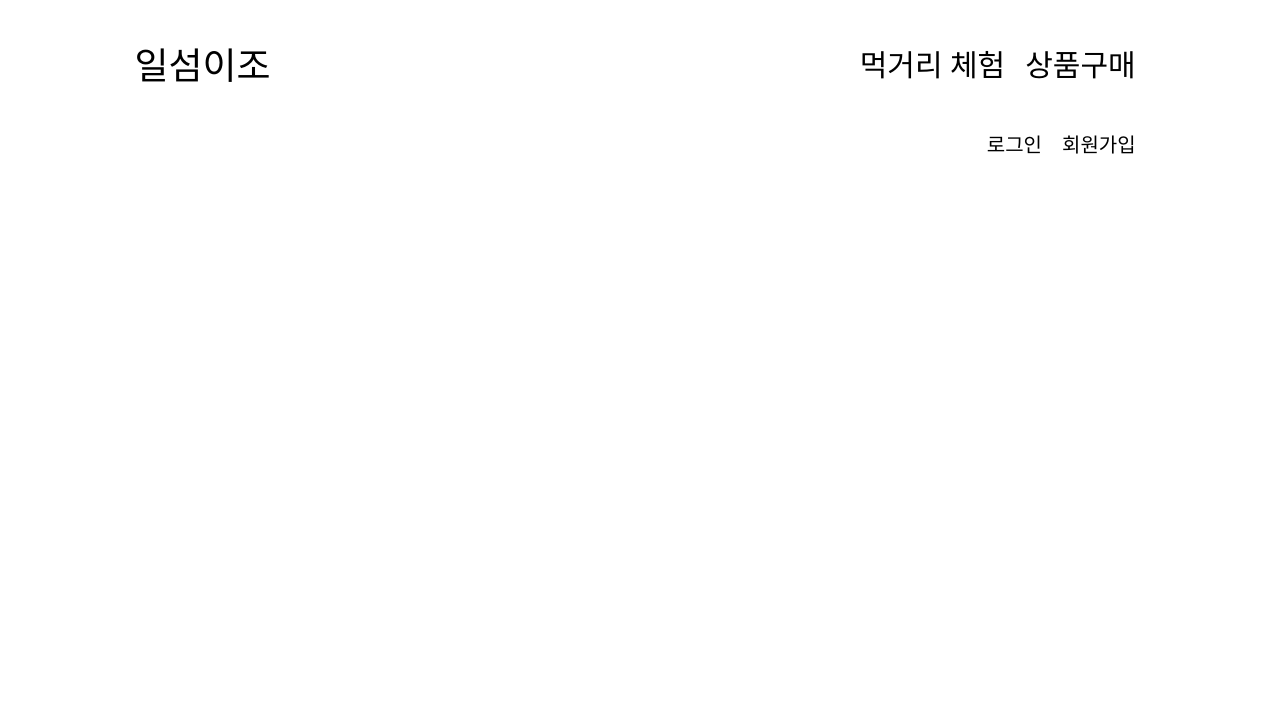
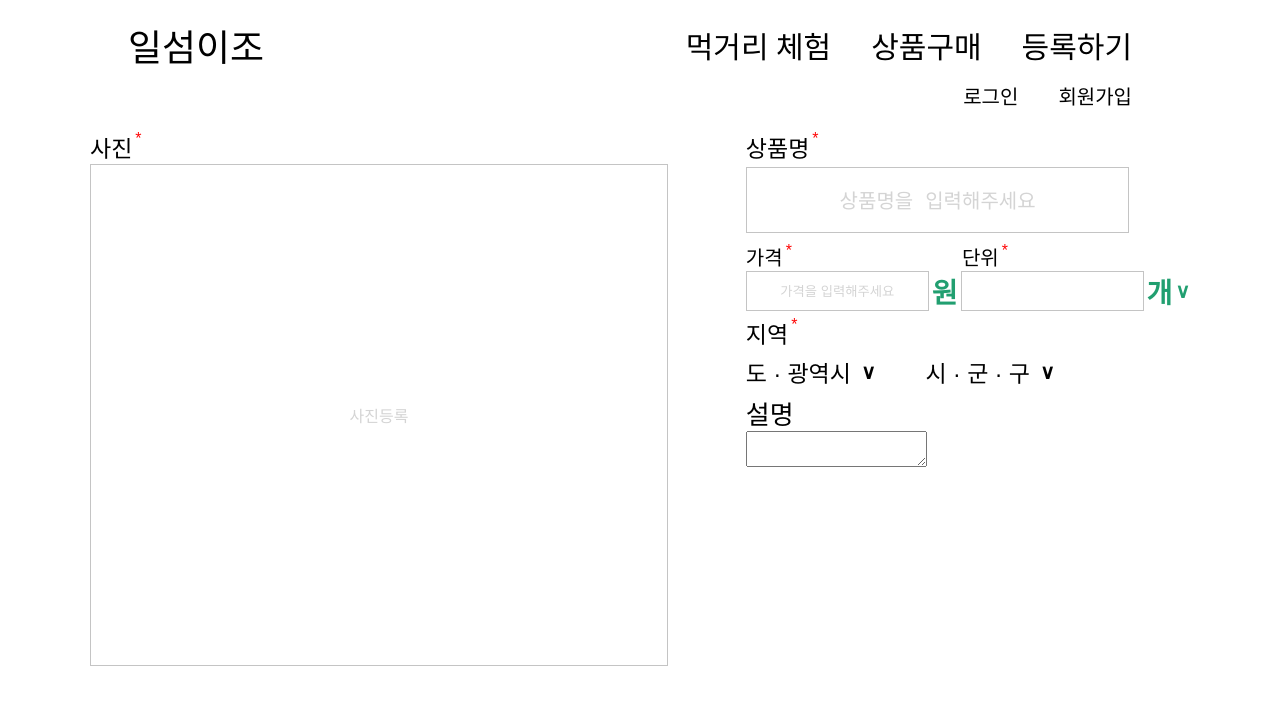
Before and after one commit to 1SOM2JO/Team-Pang-Front, a React (Create React App) app in the folder pangfront/: page / in a window 1280 px wide. Shown: the top 704 px of the page. Built offline with nearby package versions, Linux system fonts and the light colour scheme; a web font is replaced by a local one.

Commit message:
[create] 상품 추가 뷰
상품 추가 뷰 마지막 설명란 빼고 퍼블리싱 완료 ++ header조금 건드림(이지수가 만든 거)

```diff
--- a/pangfront/src/App.js
+++ b/pangfront/src/App.js
@@ -1,11 +1,11 @@
 import React from 'react';
-import Header from './components/Header/Header'
+import ApplyItem from './components/DetailItem/applyItem/applyItem';
 
 function App() {
   return (
-   <Header>
+   <ApplyItem>
 
-   </Header>
+   </ApplyItem>
   );
 }
 
--- /dev/null
+++ b/pangfront/src/components/DetailItem/applyItem/applyItem.js
@@ -0,0 +1,63 @@
+import React, { useState } from "react";
+import Header from "../../Header/Header";
+import * as S from "./applyItemStyle.js";
+
+const ApplyItem = () => {
+  const [img, setImg] = useState(null);
+  const [imgBase64, setImgBase64] = useState("");
+  const onChange = () => {};
+  return (
+    <S.Container>
+      <S.GlobalStyle />
+      <Header></Header>
+      <S.MainBox>
+        <S.ImguploadBox>
+          <S.importantImgBox>
+            <S.importantImgText>사진</S.importantImgText>
+            <S.colorText>*</S.colorText>
+          </S.importantImgBox>
+          <S.inputLabel for="imgFile">사진등록</S.inputLabel>
+          <S.Imginput type="file" onChange={onChange} id="imgFile"></S.Imginput>
+        </S.ImguploadBox>
+        <S.ItemExplainBox>
+          <S.ItemNameBox>
+            <S.ItemName>상품명</S.ItemName>
+            <S.colorText>*</S.colorText>
+          </S.ItemNameBox>
+          <S.UserItemName
+            maxlength="1"
+            cols="2"
+            rows="2"
+            placeholder="상품명을 입력해주세요"
+          ></S.UserItemName>
+          <S.PriceBox>
+            <S.Price>가격</S.Price>
+            <S.colorText>*</S.colorText>
+            <S.Unit>단위</S.Unit>
+            <S.colorText>*</S.colorText>
+          </S.PriceBox>
+          <S.PriceInputBox>
+            <S.PriceInput placeholder="가격을 입력해주세요"/>
+            <S.PriceTail>원</S.PriceTail>
+            <S.UnitInput></S.UnitInput>
+            <S.PriceTail>개</S.PriceTail>
+            <S.chooseUnit color={'#219F70'}>∨</S.chooseUnit>
+          </S.PriceInputBox>
+          <S.localBox>
+            <S.ItemName>지역</S.ItemName>
+            <S.colorText>*</S.colorText>
+          </S.localBox>
+          <S.ChooseLocal>
+          <S.chooseCity>도 · 광역시</S.chooseCity>
+          <S.chooseUnit color={'#000000'}>∨</S.chooseUnit>
+          <S.choosevillage>시 · 군 · 구</S.choosevillage>
+          <S.chooseUnit color={'#000000'}>∨</S.chooseUnit>
+          </S.ChooseLocal>
+          <S.Description>설명</S.Description>
+          <textarea></textarea>
+        </S.ItemExplainBox>
+      </S.MainBox>
+    </S.Container>
+  );
+};
+export default ApplyItem;
--- /dev/null
+++ b/pangfront/src/components/DetailItem/applyItem/applyItemStyle.js
@@ -0,0 +1,155 @@
+import styled, { createGlobalStyle } from "styled-components";
+import Header from "../../Header/Header";
+
+export const GlobalStyle = createGlobalStyle`
+    body{
+    margin:0;
+    padding:0;
+    font-family: 'Noto Sans KR', sans-serif;
+    }
+`;
+
+export const MainBox = styled.div`
+  flex: 1;
+  display: flex;
+  margin: 0 90px;
+`;
+export const Container = styled.div`
+  width: 100vw;
+  height: 100vh;
+  display: flex;
+  flex-direction: column;
+`;
+
+export const ImguploadBox = styled.div`
+  width: 60%;
+  height: 500px;
+  margin-right:50px;
+`;
+export const importantImgBox = styled.div`
+  display: flex;
+`;
+export const importantImgText = styled.div`
+  font-size: 23px;
+`;
+
+export const importantStar = styled.div`
+  color: #ff0404;
+  margin-bottom: 5px;
+`;
+
+export const colorText = styled.div`
+  color:#FF0404;
+  margin-left:3px;
+`;
+
+export const inputLabel = styled.label`
+  height: 100%;
+  width: 100%;
+  display: flex;
+  border: 1px solid #c4c4c4;
+  justify-content: center;
+  align-items: center;
+  color: #d4d4d4;
+`;
+export const Imginput = styled.input`
+  width: 0px;
+  outline: none;
+`;
+export const ItemExplainBox = styled.div`
+
+  flex: 1;
+  height:550px;
+  padding-left:30px;
+`;
+export const ItemNameBox = styled.div`
+display:flex;
+
+`
+export const ItemName = styled.div`
+font-size: 23px;
+`
+export const UserItemName = styled.textarea`
+  margin-top:3px;
+  width:85%;
+  height:60px;
+  resize: none;
+  outline:none;
+  border:1px solid #C4C4C4;
+  &::placeholder{
+     text-align:center;
+     padding-top:15px;
+     color:#D4D4D4;
+  }
+  overflow:hidden;
+  font-size:20px;
+  margin-bottom:5px;
+`
+export const PriceBox = styled.div`
+  display:flex;
+  width:85%;
+
+`
+export const Price = styled.div`
+font-size:20px;
+`
+export const Unit = styled.div`
+  font-size:20px;
+  margin-left:170px;
+`
+export const PriceInputBox = styled.div`
+  display:flex;
+  width:85%;
+`
+export const PriceInput = styled.input`
+  border:1px solid #C4C4C4;
+  outline:none;
+  &::placeholder{
+     text-align:center;
+     padding-top:15px;
+     color:#D4D4D4;
+  }
+
+`
+export const UnitInput = styled.input`
+ border:1px solid #C4C4C4;
+ outline:none;
+`
+export const PriceTail = styled.div`
+  color:#219F70;
+  font-size:28px;
+  font-weight:bold;
+  margin:0 3px;
+`
+export const chooseUnit = styled.div`
+color:${props=>props.color};
+  display:flex;
+  align-items:center;
+
+  font-weight:bold;
+  font-size:20px;
+`
+export const ChooseLocal = styled.div`
+  display:flex;
+`
+export const localBox = styled.div`
+  display:flex;
+  margin-top:5px;
+  margin-bottom:5px;
+
+`
+export const chooseCity = styled.div`
+  border:none;
+  font-size:23px;
+  margin-right:10px;
+`
+export const choosevillage = styled.div`
+border:none;
+  font-size:23px;
+  margin-left:50px;
+  margin-right:10px;
+`
+export const Description =styled.div`
+  font-size:26px;
+  margin-top:5px;
+`
--- a/pangfront/src/components/Header/Header.js
+++ b/pangfront/src/components/Header/Header.js
@@ -1,13 +1,14 @@
 import React from "react";
 import LoginHeader from "./LoginHeader/LoginHeader";
 import MainHeader from "./MainHeader/MainHeader";
+import * as S from './HeaderStyle'
 
 const Header = () => {
   return (
-    <div>
+    <S.HeaderBox>
       <MainHeader />
       <LoginHeader />
-    </div>
+    </S.HeaderBox>
   );
 };
 
--- /dev/null
+++ b/pangfront/src/components/Header/HeaderStyle.js
@@ -0,0 +1,7 @@
+import styled, { createGlobalStyle } from "styled-components";
+
+
+export const HeaderBox = styled.div`
+    width:100vw;
+    height:130px;
+`
--- a/pangfront/src/components/Header/LoginHeader/styles.js
+++ b/pangfront/src/components/Header/LoginHeader/styles.js
@@ -7,10 +7,10 @@ export const NoLoginText = styled.div`
     font-size : 20px;
     display : flex;
     justify-content : flex-end;
-    height : 50px;
+    height : 10px;
     align-items : center;
     > div{
-        margin : 0 10px;
+        margin : 0 20px;
     }
 `
 
--- a/pangfront/src/components/Header/MainHeader/MainHeader.js
+++ b/pangfront/src/components/Header/MainHeader/MainHeader.js
@@ -20,6 +20,7 @@ const MainHeader = () => {
         <S.Text>
           <div onClick={experienceClick}>먹거리 체험</div>
           <div onClick={buyClick}>상품구매</div>
+          <div>등록하기</div>
         </S.Text>
       </S.Maindiv>
     </>
--- a/pangfront/src/components/Header/MainHeader/styles.js
+++ b/pangfront/src/components/Header/MainHeader/styles.js
@@ -9,7 +9,7 @@ export const Maindiv = styled.div`
   width: 80%;
   margin: 0 auto;
   display: flex;
-  height: 110px;
+  height: 90px;
   justify-content: space-between;
 
   > div {
@@ -32,6 +32,6 @@ export const Text = styled.div`
   font-size: 30px;
   font-family: IBMPlexSansKR-Text;
   > div {
-    margin: 0 10px;
+    margin: 0 20px;
   }
 `;
```
